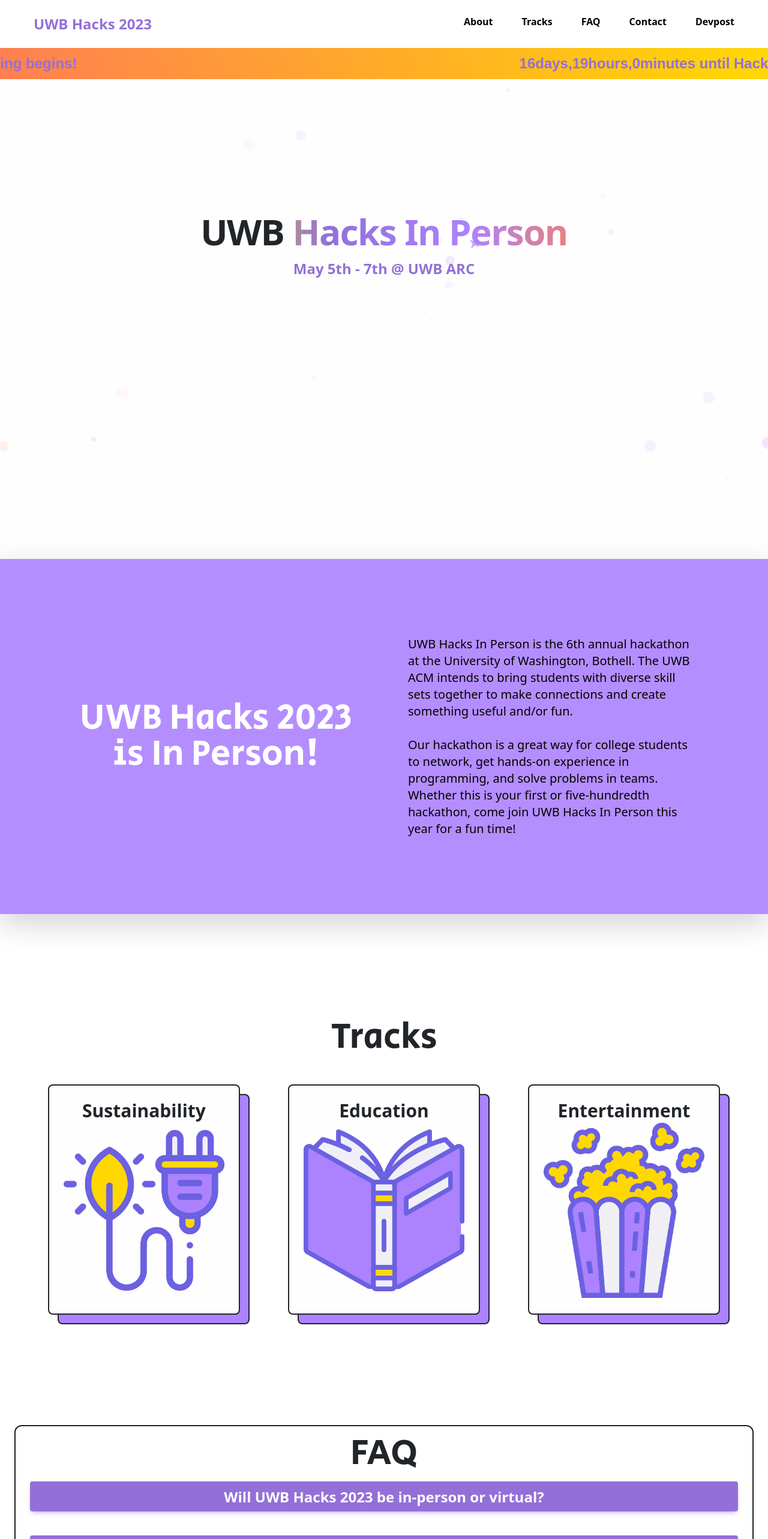
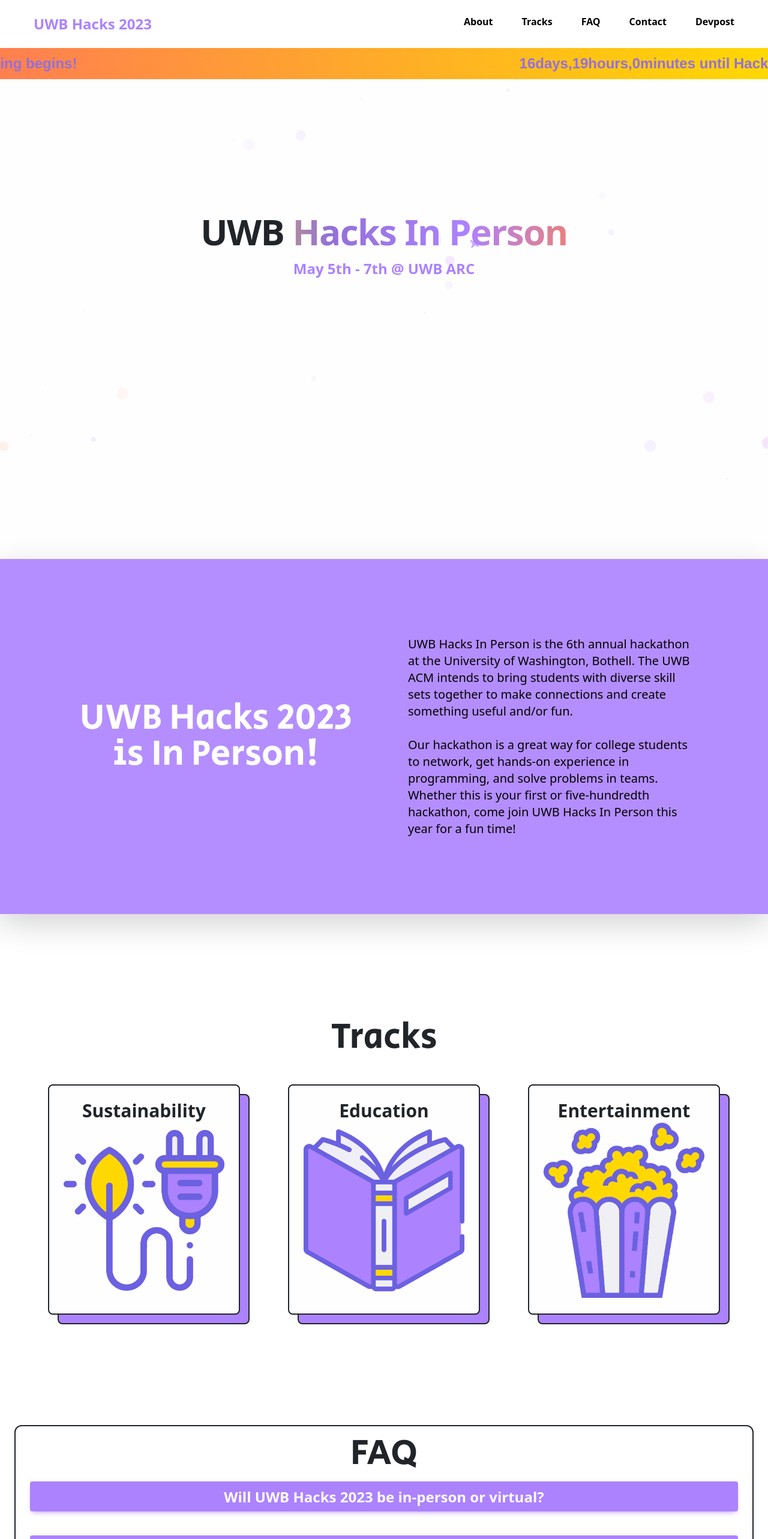
Before and after one commit to UWB-ACM/uwb-hacks24, a React (Create React App) app: page / in a window 1280 px wide. Shown: the top 2566 px of the page at 60% size. Built offline with nearby package versions, Linux system fonts and the light colour scheme; what tw-elements would draw is missing.

Commit message:
changed most purples to light purple

```diff
--- a/src/Home/About.js
+++ b/src/Home/About.js
@@ -6,7 +6,7 @@ function About() {
             <div className="w-full bg-light-purple bg-opacity-90 shadow-lg mb-40" id="aboutSection">
                 <div className="flex flex-col lg:flex-row items-center justify-center py-32">
                     <div className="w-72 min-[500px]:w-[30rem] min-[400px]:w-[24rem]">
-                        <div className="font-SecularOne text-white text-4xl text-center  min-[400px]:text-5xl min-[500px]:text-6xl overflow-hidden"> UWB Hacks 2023 is In Person! </div>
+                        <div className="font-SecularOne text-white text-center text-4xl  min-[400px]:text-5xl min-[500px]:text-6xl overflow-hidden"> UWB Hacks 2023 is In Person! </div>
                     </div>
                     <div className="w-20 h-20"></div>
                     <div className="w-72 min-[500px]:w-[30rem] min-[400px]:w-[24rem]">
--- a/src/Home/CollapseButton.js
+++ b/src/Home/CollapseButton.js
@@ -7,7 +7,7 @@ function CollapseButton(props) {
       <div className="pt-2 pb-3">
         <p className="mb-3 space-y-1 md:space-x-1 md:space-y-0">
           <button
-            className="rounded bg-purple px-6 pt-2.5 pb-2 text-2xl hover:bg-light-purple
+            className="rounded bg-light-purple px-6 pt-2.5 pb-2 text-2xl hover:bg-opacity-80
             font-semibold text-white w-full
             shadow-[0_4px_9px_-4px_#ac82ff]
             transition duration-150 ease-in-out "
--- a/src/Home/Header.js
+++ b/src/Home/Header.js
@@ -72,7 +72,7 @@ export default function Header() {
         <header className={`bg-white`}>
             <nav className="mx-auto flex max-w-7xl items-center justify-between  lg:px-8 h-20" aria-label="Global">
                 <div className="flex lg:flex-1  h-full">
-                    <span className="mt-4 mx-4 text-purple text-2xl font-bold ">UWB Hacks 2023</span>
+                    <span className="mt-4 mx-4 text-light-purple text-2xl font-bold ">UWB Hacks 2023</span>
                     {/*<img className="h-full" src=" " alt="UWB Hacks Logo" />*/}
                 </div>
                 <div className="flex lg:hidden ">
--- a/src/Home/Hero.js
+++ b/src/Home/Hero.js
@@ -67,7 +67,7 @@ export default function Hero() {
                     </h1>
                 </div>
                 <div className="flex flex-col items-center justify-center mt-3 sm:mt-5 mx-auto text-center">
-                        <span className="text-xl font-semibold text-purple sm:text-2xl">May 5th - 7th @ <a target="_blank" href="https://www.uwb.edu/arc" className="hover:text-yellow">UWB ARC</a></span>
+                        <span className="text-xl font-semibold text-light-purple sm:text-2xl">May 5th - 7th @ <a target="_blank" href="https://www.uwb.edu/arc" className="hover:text-yellow">UWB ARC</a></span>
                 </div>
             </div>
         </>
--- a/src/Home/ScrollToTopButton.js
+++ b/src/Home/ScrollToTopButton.js
@@ -22,7 +22,7 @@ function ScrollToTopButton() {
   return (
     <button
       type="button"
-      className={`fixed z-20 bottom-4 right-4 bg-purple border-1 border-black text-white rounded-full p-2 hover:bg-light-purple
+      className={`fixed z-20 bottom-4 right-4 bg-light-purple border-1 border-black text-white rounded-full p-2 hover:bg-yellow
       ${
         showButton ? 'opacity-100' : 'opacity-0'
       }`}
```
